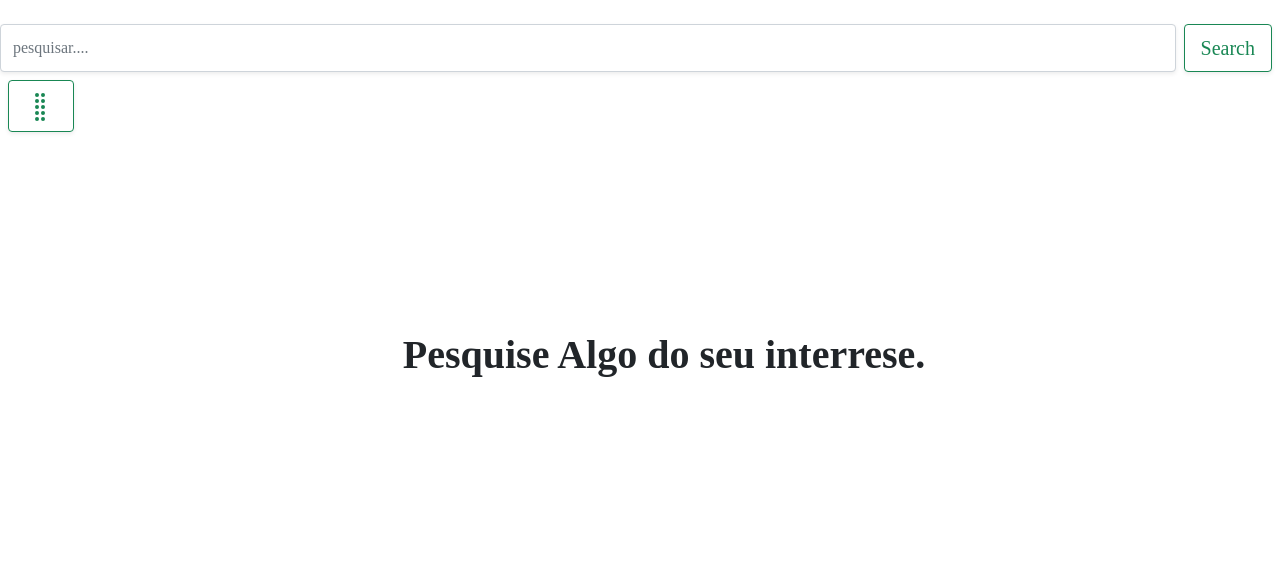
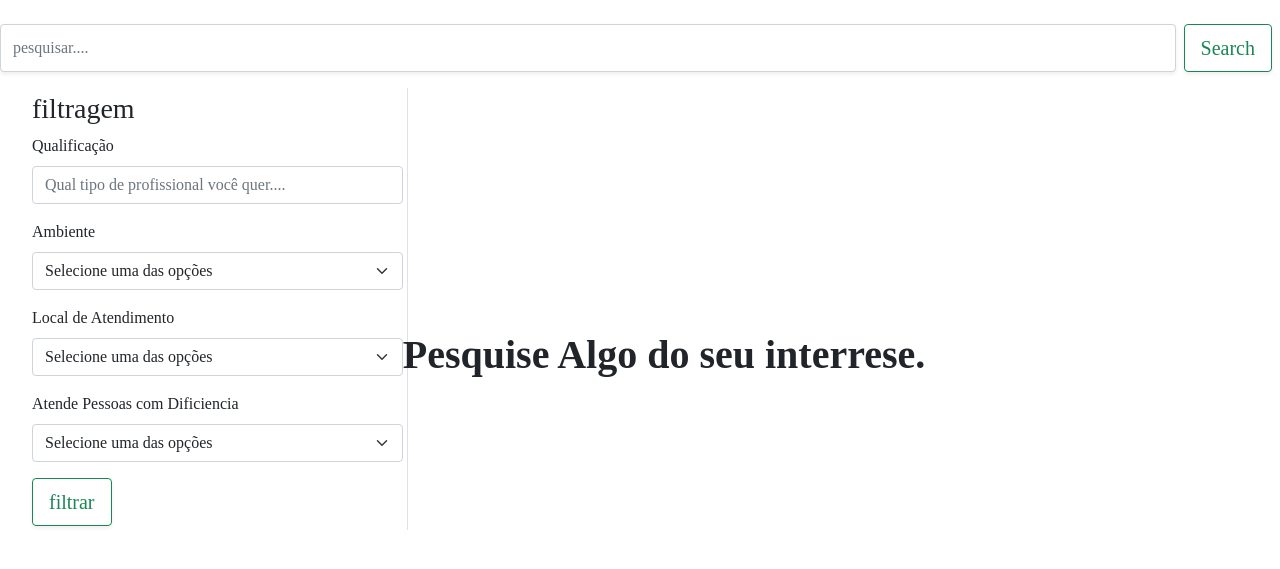
Before and after one commit to Equipe-HIGIA/HIGIA, a PHP site: page /app/view/index.php in a window 1280 px wide. Shown: the part 69-638 px from the top of the page. Run offline with PHP 8.4, Linux system fonts and the light colour scheme; some web fonts are replaced.

Commit message:
atualização do sitema de busca e também de layout

```diff
--- a/app/view/index.php
+++ b/app/view/index.php
@@ -45,29 +45,14 @@
 
 </form>
 
+<div class="container-fluid">
 
-<div class="d-flex me-2 m-2">
-<button class="btn btn-outline-success shadow-sm rounded btn-lg" type="submit" data-bs-toggle="modal" data-bs-target="#Modalfo" data-bs-toggle="tooltip" data-bs-html="true" data-bs-placement="right" title="pesquisa avançada"><svg xmlns="http://www.w3.org/2000/svg" width="32" height="32" fill="currentColor" class="bi bi-grip-vertical" viewBox="0 0 16 16">
-  <path d="M7 2a1 1 0 1 1-2 0 1 1 0 0 1 2 0zm3 0a1 1 0 1 1-2 0 1 1 0 0 1 2 0zM7 5a1 1 0 1 1-2 0 1 1 0 0 1 2 0zm3 0a1 1 0 1 1-2 0 1 1 0 0 1 2 0zM7 8a1 1 0 1 1-2 0 1 1 0 0 1 2 0zm3 0a1 1 0 1 1-2 0 1 1 0 0 1 2 0zm-3 3a1 1 0 1 1-2 0 1 1 0 0 1 2 0zm3 0a1 1 0 1 1-2 0 1 1 0 0 1 2 0zm-3 3a1 1 0 1 1-2 0 1 1 0 0 1 2 0zm3 0a1 1 0 1 1-2 0 1 1 0 0 1 2 0z"/>
-</svg></button>
-</div>
+<aside class="p-3 mb-1 ">
+<div class="d-flex flex-column align-items-stretch bg-white border-end p-1" style="width: 380px;">
+    <h3>filtragem</h3>
+<form method="GET" action="busca_ava.php" id="form-pesquisa">
 
-<form method="GET" action="busca_ava.php" id="form-pesquisa">
-<div class="modal fade" id="Modalfo" tabindex="-1" aria-labelledby="exampleModalLabel" aria-hidden="true">
-  <div class="modal-dialog">
-    <div class="modal-content">
-      <div class="modal-header">
-        <h5 class="modal-title" id="">pesquisa avançada</h5>
-        <button type="button" class="btn-close" data-bs-dismiss="modal" aria-label="Close"></button>
-      </div>
-      <div class="modal-body">
-
-
-
-
-
-
-     <div class="mb-3">
+<div class="mb-3">
   <label for="qualificacao" class="form-label">Qualificação</label>
   <input type="text" class="form-control" name="qualificacao" placeholder="Qual tipo de profissional você quer...." required>
 </div>
@@ -116,14 +101,13 @@
 
 
  <div class="me-2">
-<button class="btn btn-outline-success shadow-sm rounded btn-lg" type="submit">Search</button>
+<button class="btn btn-outline-success shadow-sm rounded btn-lg" type="submit">filtrar</button>
 </div>
 
 </form>
-      </div>
+ </div>
+</aside>
 
-    </div>
-  </div>
 </div>
 
 <h1 class="fs-1 fw-bolder m-4  text-center position-absolute top-50 start-50 translate-middle">Pesquise Algo do seu interrese.</h1>
```
Also changed, not shown: app/view/busca.php (+7 -4 lines).
